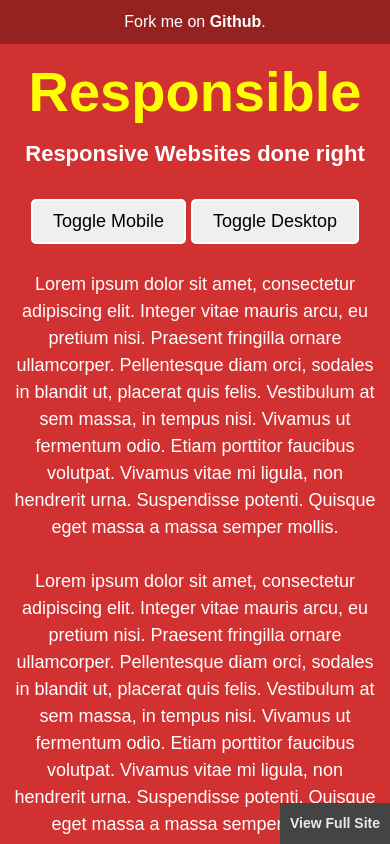
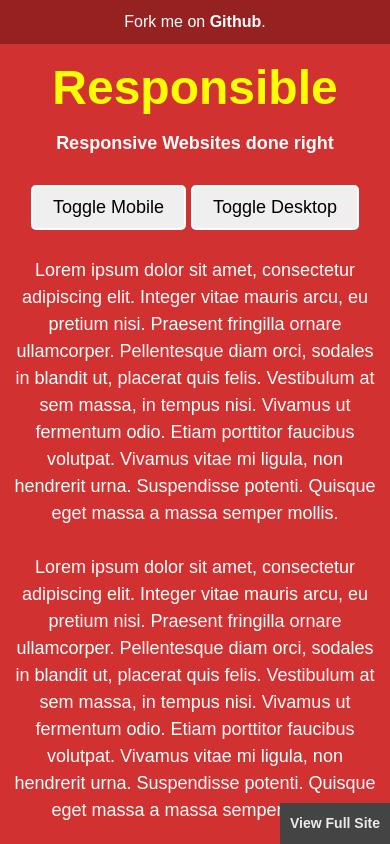
Before and after one commit to DavidWells/responsible, a website: page demo/index.html in a window 390 px wide. Shown: the top 844 px of the page. Drawn offline with Linux system fonts and the light colour scheme.

```diff
--- a/demo/css/responsive.css
+++ b/demo/css/responsive.css
@@ -48,10 +48,10 @@
         width: 100%;
     }
     h1 {
-        font-size: 56px;
+        font-size: 48px;
     }
     h2 {
-        font-size: 22px;
+        font-size: 18px;
     }
     p,
     ul {
```
Also changed, not shown: src/responsible.js (+36 -55 lines).
